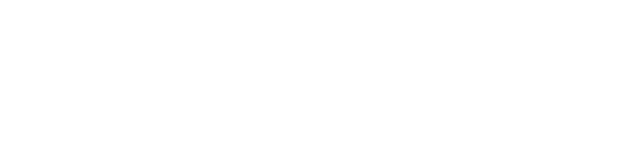
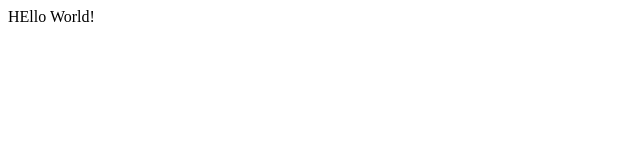
Before and after one commit to Palach82/New-Project-Lesson, a plain HTML site: page index.html in a window 1280 px wide. Shown: the whole page, without its empty margins (0-640 px from the left). Drawn offline with Linux system fonts and the light colour scheme.

Commit message:
Add files via upload

```diff
--- a/index.html
+++ b/index.html
@@ -6,6 +6,7 @@
     <title>Document</title>
 </head>
 <body>
+    HEllo World!
 
 </body>
 </html>
```
